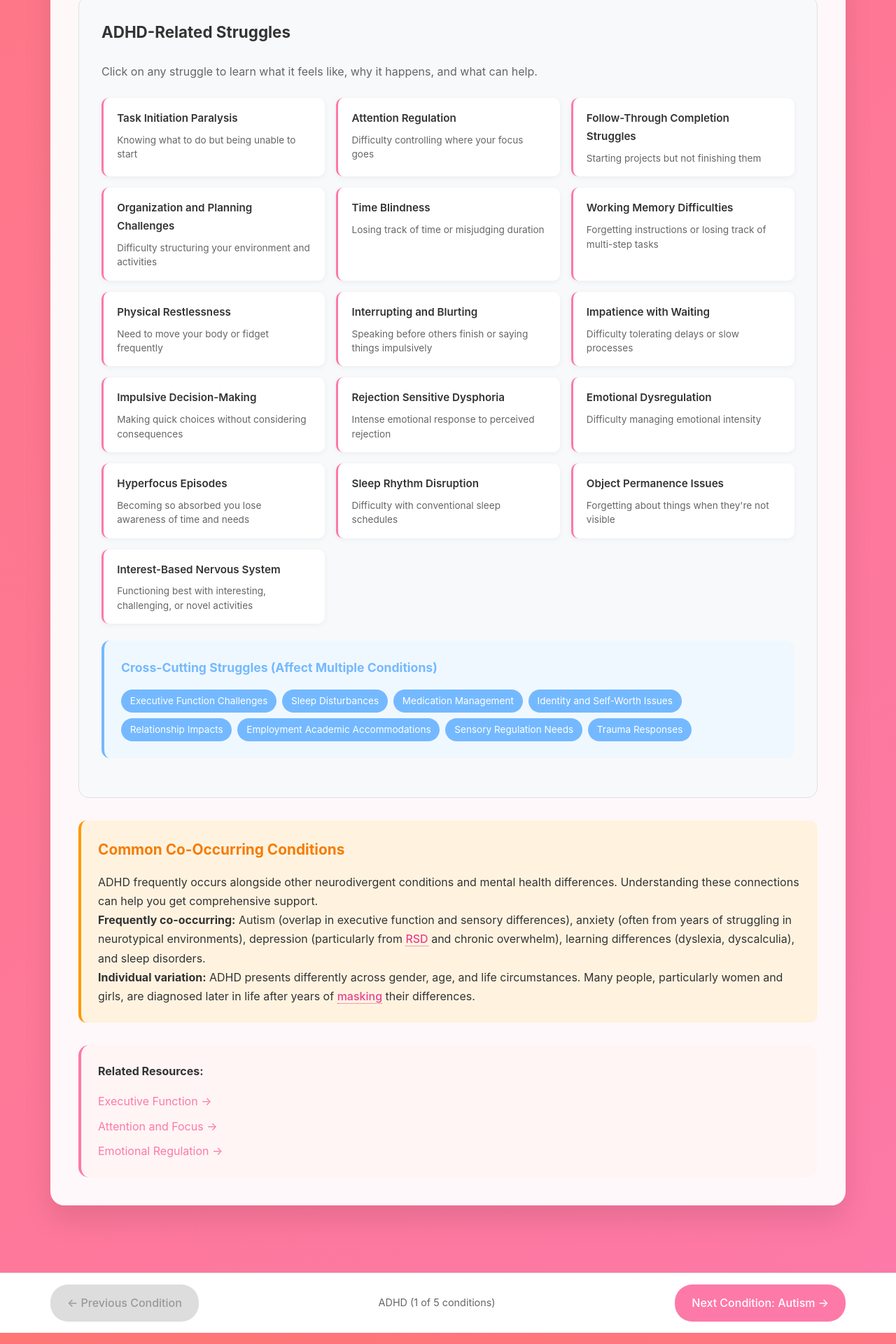
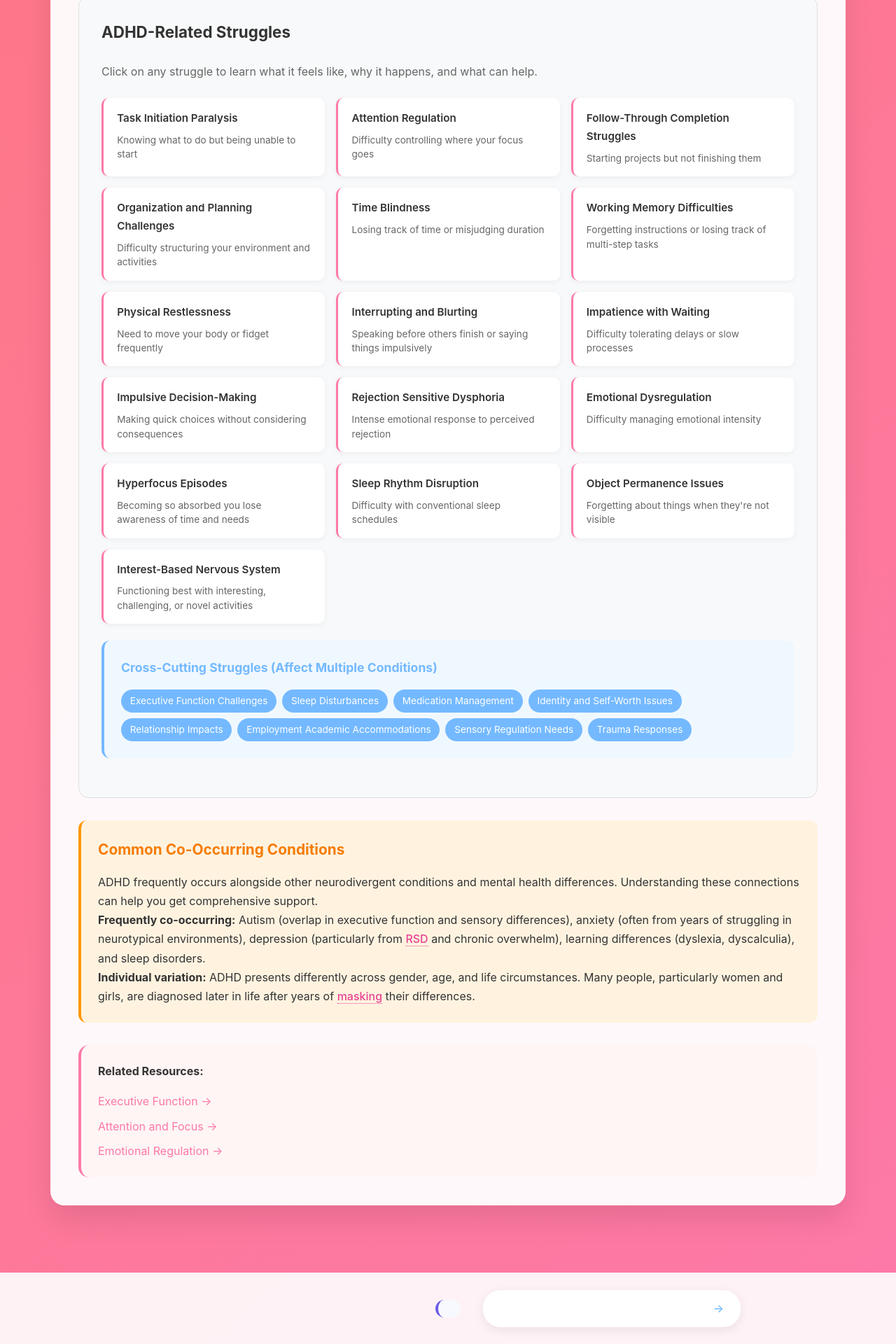
Before and after one commit to neurodivergent-survival-guide/neurodivergent-survival-guide, a Jekyll site: the page built from conditions/adhd.html, in a window 1280 px wide. Shown: the part 1972-3892 px from the top of the page at 70% size. Built offline with Jekyll 4.4.1, drawn with Linux system fonts in a browser that asks for light colours.

Commit message:
Update adhd.html

```diff
--- a/conditions/adhd.html
+++ b/conditions/adhd.html
@@ -606,13 +611,5 @@
             </div>
         </div>
     </div>
-
-    <div class="navigation-banner">
-        <div class="nav-links">
-            <a href="#" class="nav-link disabled">← Previous Condition</a>
-            <span style="color: #666; font-size: 0.9rem;">ADHD (1 of 5 conditions)</span>
-            <a href="https://neurodivergent-survival-guide.github.io/neurodivergent-survival-guide/conditions/autism.html" class="nav-link">Next Condition: Autism →</a>
-        </div>
-    </div>
 </body>
 </html>
```
Also changed, not shown: other parts of conditions/adhd.html (+5 -0 lines).
